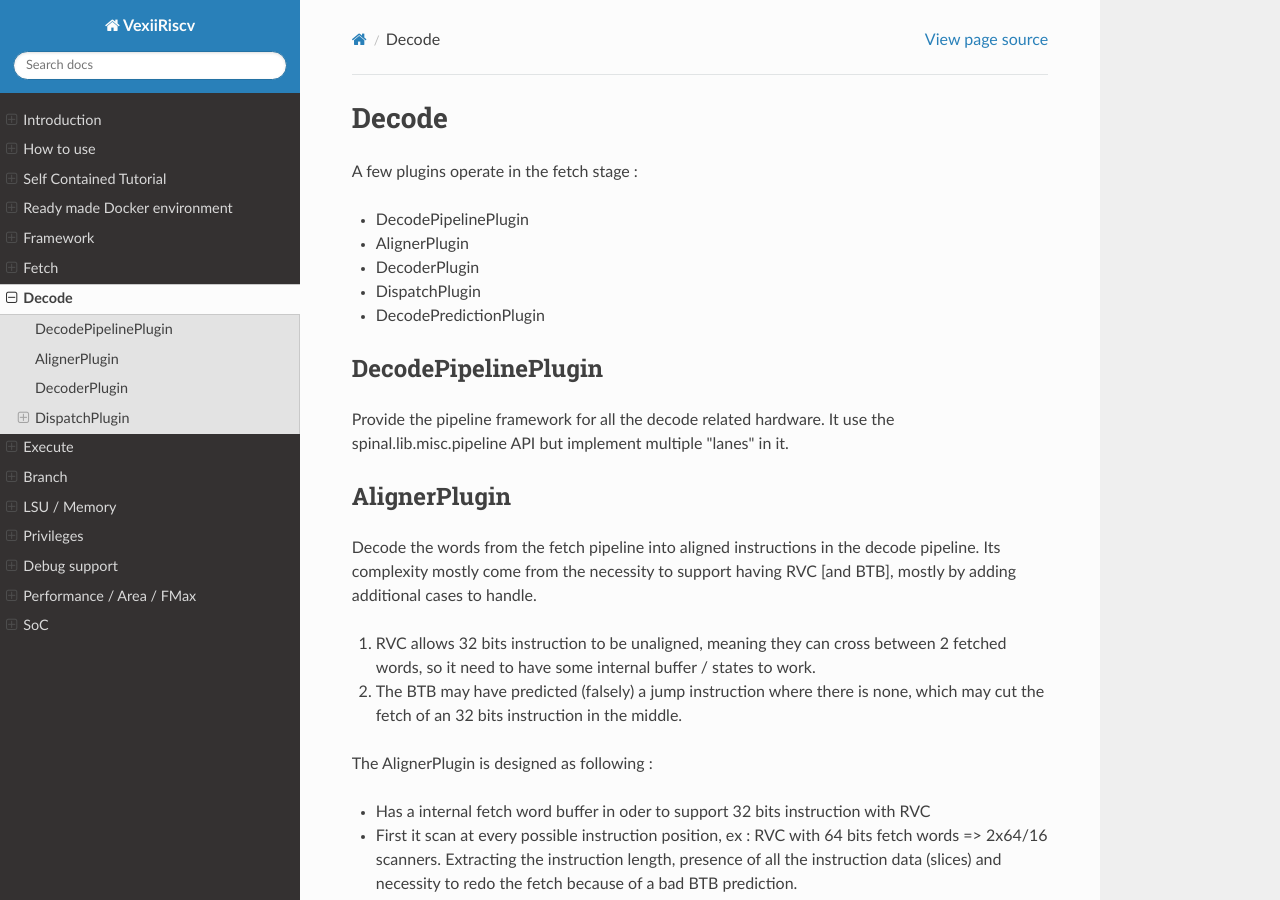
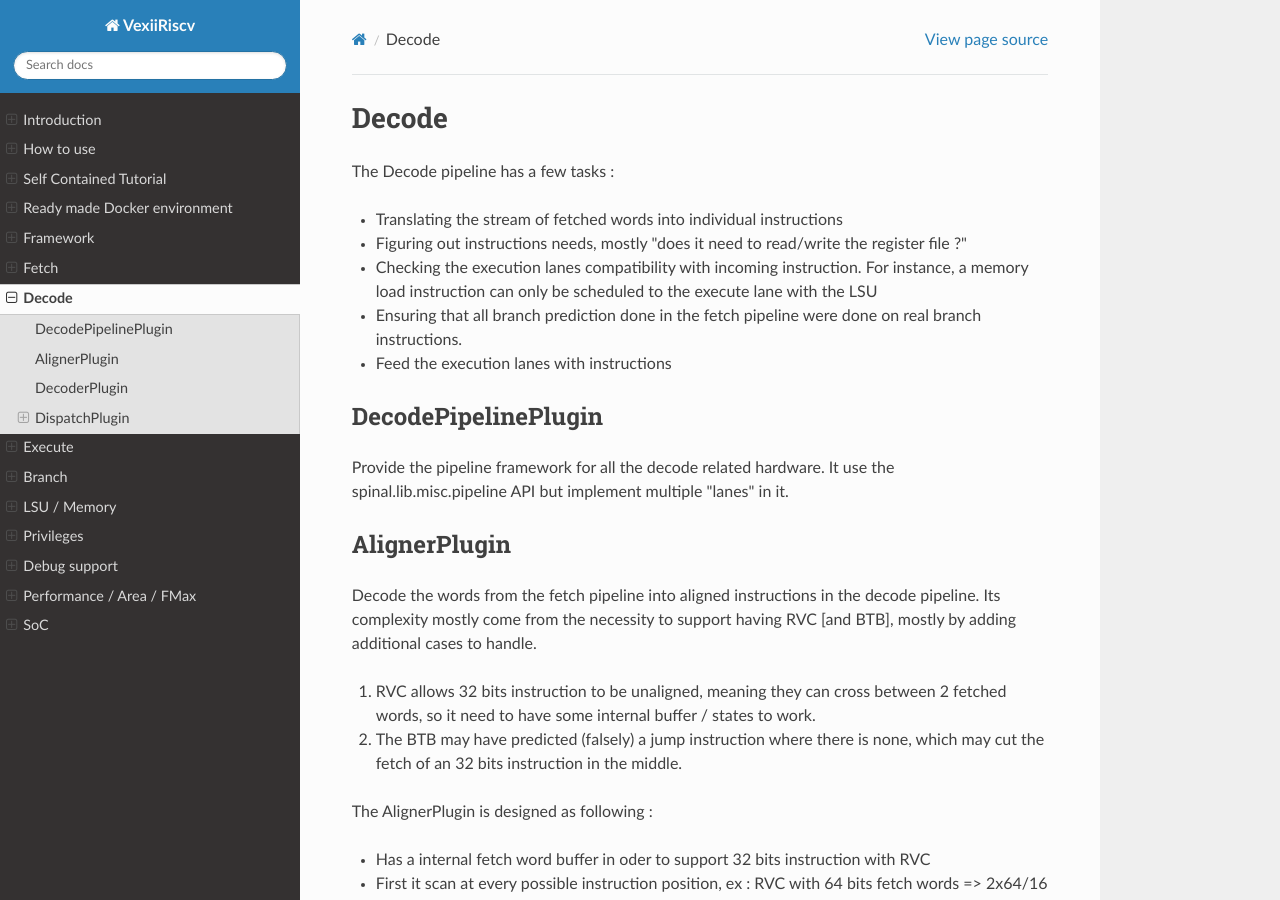
Before and after one commit to SpinalHDL/VexiiRiscv-RTD, a Sphinx documentation site: the page built from source/VexiiRiscv/Decode/index.rst, in a window 1280 px wide and 900 px high. Built offline with Sphinx 7.4.7 and the Read the Docs theme 3.1.0, drawn with Linux system fonts in a browser that asks for light colours.

Commit message:
Better decode instructions

```diff
--- a/source/VexiiRiscv/Decode/index.rst
+++ b/source/VexiiRiscv/Decode/index.rst
@@ -1,14 +1,13 @@
 Decode
 ======
 
-A few plugins operate in the fetch stage :
+The Decode pipeline has a few tasks :
 
-- DecodePipelinePlugin
-- AlignerPlugin
-- DecoderPlugin
-- DispatchPlugin
-- DecodePredictionPlugin
-
+- Translating the stream of fetched words into individual instructions
+- Figuring out instructions needs, mostly "does it need to read/write the register file ?"
+- Checking the execution lanes compatibility with incoming instruction. For instance, a memory load instruction can only be scheduled to the execute lane with the LSU
+- Ensuring that all branch prediction done in the fetch pipeline were done on real branch instructions.
+- Feed the execution lanes with instructions
 
 DecodePipelinePlugin
 --------------------
--- a/source/VexiiRiscv/Introduction/index.rst
+++ b/source/VexiiRiscv/Introduction/index.rst
@@ -91,6 +91,7 @@ Here is a few acronyms commonly used across the documentation :
 - **CPU** : Central Processing Unit
 - **HART** : Hardware Thread. One CPU core can for instance implement multiple HART, meaning that it will execute multiple threads concurently.
   **For** instance, most modern PC CPUs implement 2 Hardware Thread per CPU core (this feature is called hyper-threading)
+- **RF** : Register file
 - **ALU** : Arithmetic Logical Unit
 - **FPU** : Floating Point Unit
 - **LSU** : Load Store Unit
```
